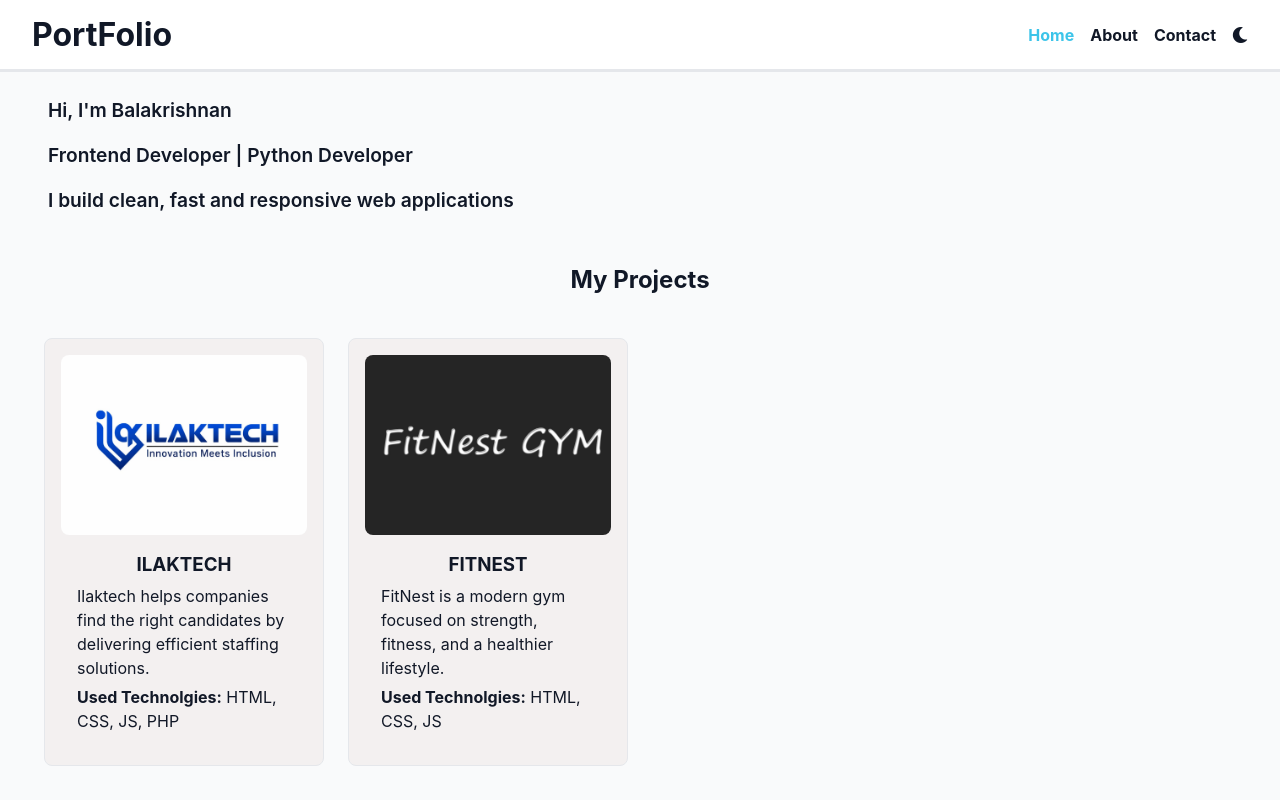
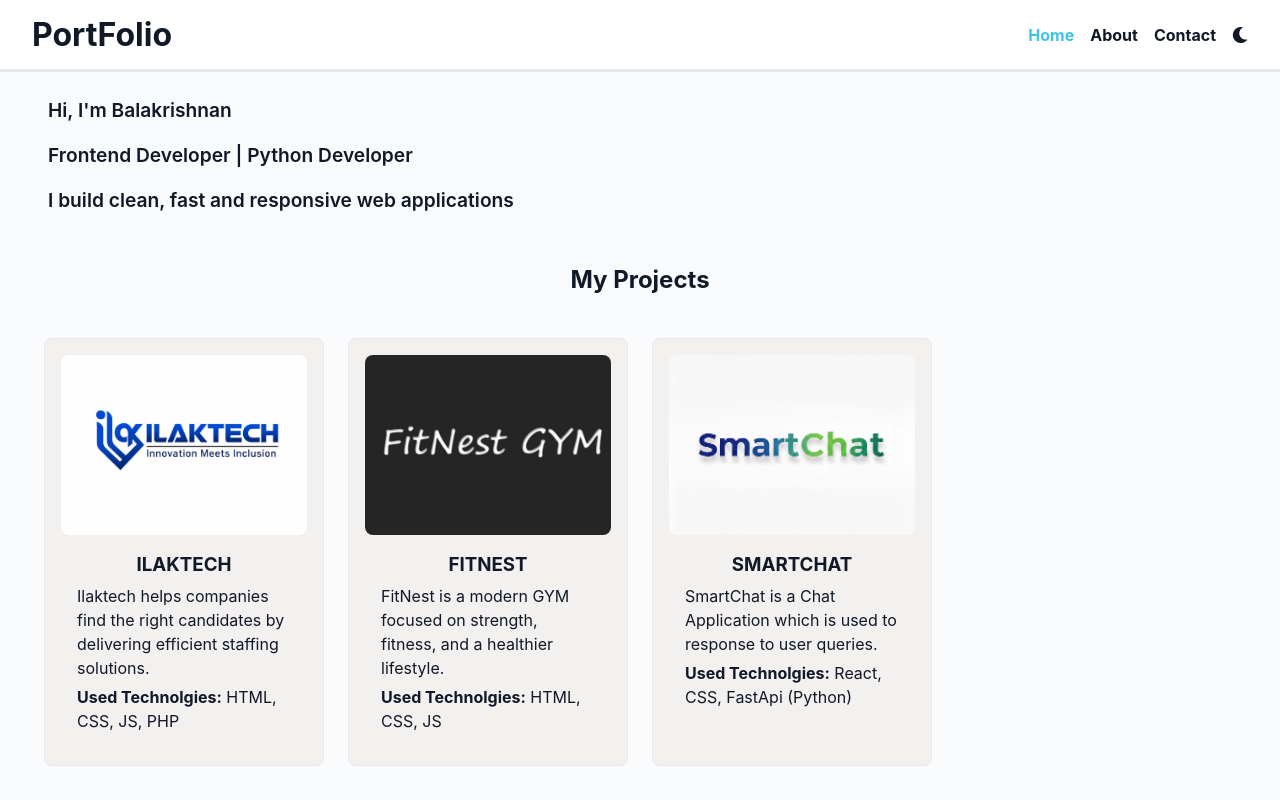
Before and after one commit to bala-labs/portfolio, a React (Create React App) app: page /#/ in a window 1280 px wide. Shown: the top 800 px of the page. Built offline with nearby package versions, Linux system fonts and the light colour scheme.

Commit message:
Added SmartChat on my Projects

```diff
--- a/src/Pages/Home.jsx
+++ b/src/Pages/Home.jsx
@@ -12,10 +12,18 @@ const projects = [
     {
         id: "p2",
         title: "FITNEST",
-        description: "FitNest is a modern gym focused on strength, fitness, and a healthier lifestyle.",
+        description: "FitNest is a modern GYM focused on strength, fitness, and a healthier lifestyle.",
         tech: "HTML, CSS, JS",
         link: "https://bala-labs.github.io/fitnest",
         src: `${process.env.PUBLIC_URL}/assets/fitnest.jpg`
+    },
+    {
+        id: "p3",
+        title: "SMARTCHAT",
+        description: "SmartChat is a Chat Application which is used to response to user queries.",
+        tech: "React, CSS, FastApi (Python)",
+        link: "https://smartchat-dev.vercel.app",
+        src: `${process.env.PUBLIC_URL}/assets/smartchat.jpeg`
     }
 ];
 
```
Also changed, not shown: public/assets/infinstor.jpg (deleted), public/assets/smartchat.jpeg (added).
